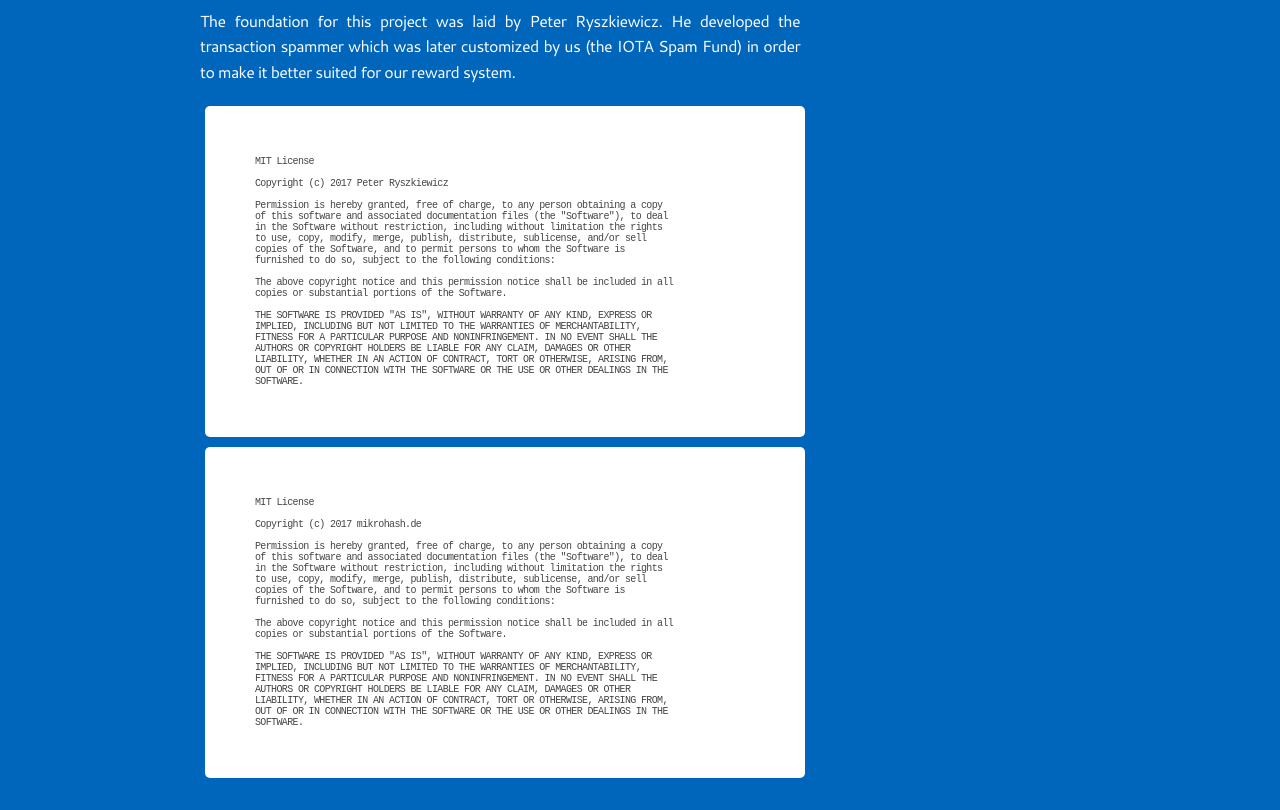
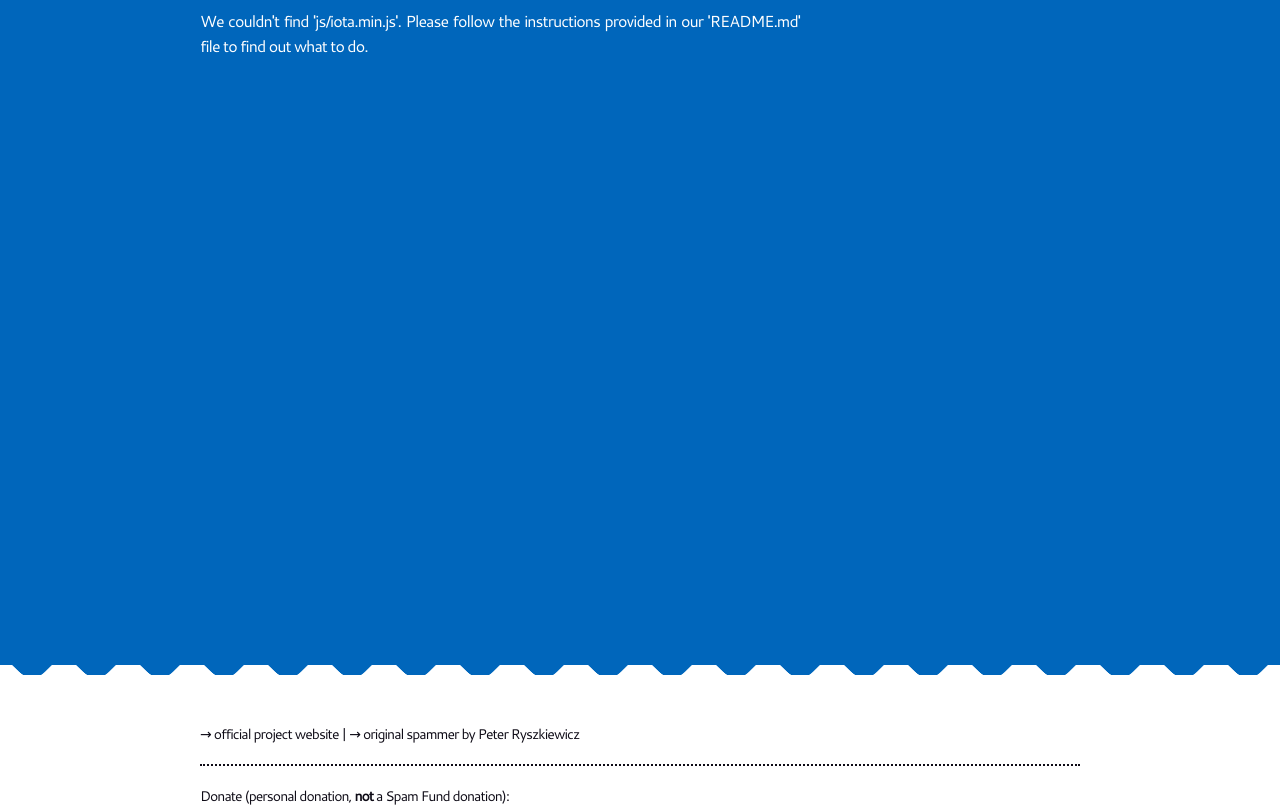
Before and after one commit to vuapo-eth/isf-jsclient, a plain HTML site: page index.html in a window 1280 px wide. Shown: the part 395-1205 px from the top of the page. Drawn offline with Linux system fonts and the light colour scheme; no server answers.

Commit message:
auto detect missing iota.min.js

```diff
--- a/css/style.css
+++ b/css/style.css
@@ -8,7 +8,7 @@ body {
 	background-color: #FFF;
 	font-family: "Source Sans Pro", "Segoe UI Light", "Cantarell", "Verdana";
 	margin: 0;
-	letter-spacing: -0.04em;
+	letter-spacing: -0.06em;
 }
 
 noscript {
--- a/js/init.js
+++ b/js/init.js
@@ -2,5 +2,9 @@
 
 sendAjaxRequest({mode: 'check_update', version: '0.2'}, onUpdateChecked);
 
+if(window.IOTA === undefined) {
+	$('#content').html("<h1>Sorry to interrupt you!</h1><p>We couldn't find 'js/iota.min.js'. Please follow the instructions provided in our 'README.md' file to find out what to do.</p>");
+}
+
 //nextPageButtonClicked();
 //nextPageButtonClicked();
```
